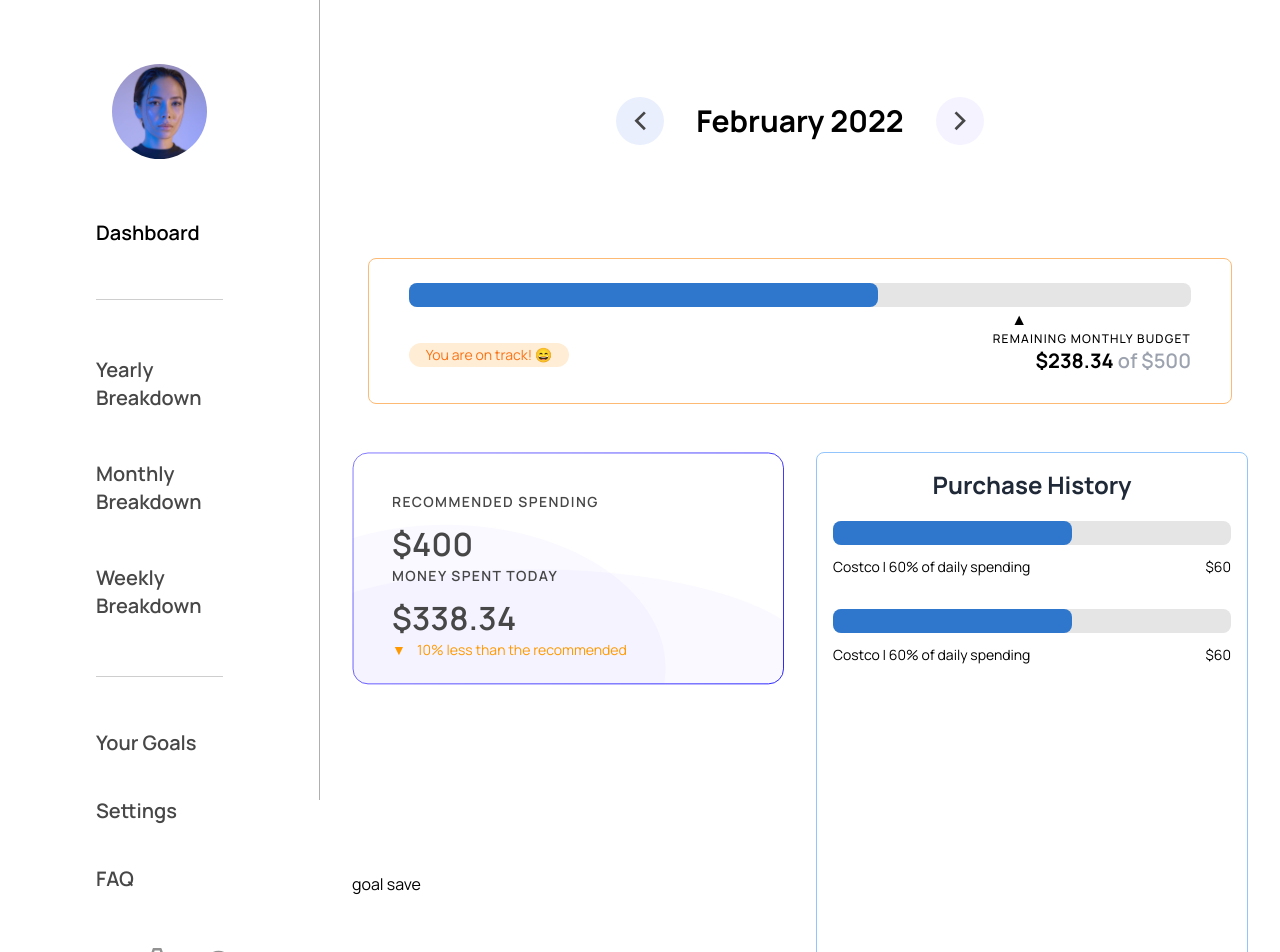
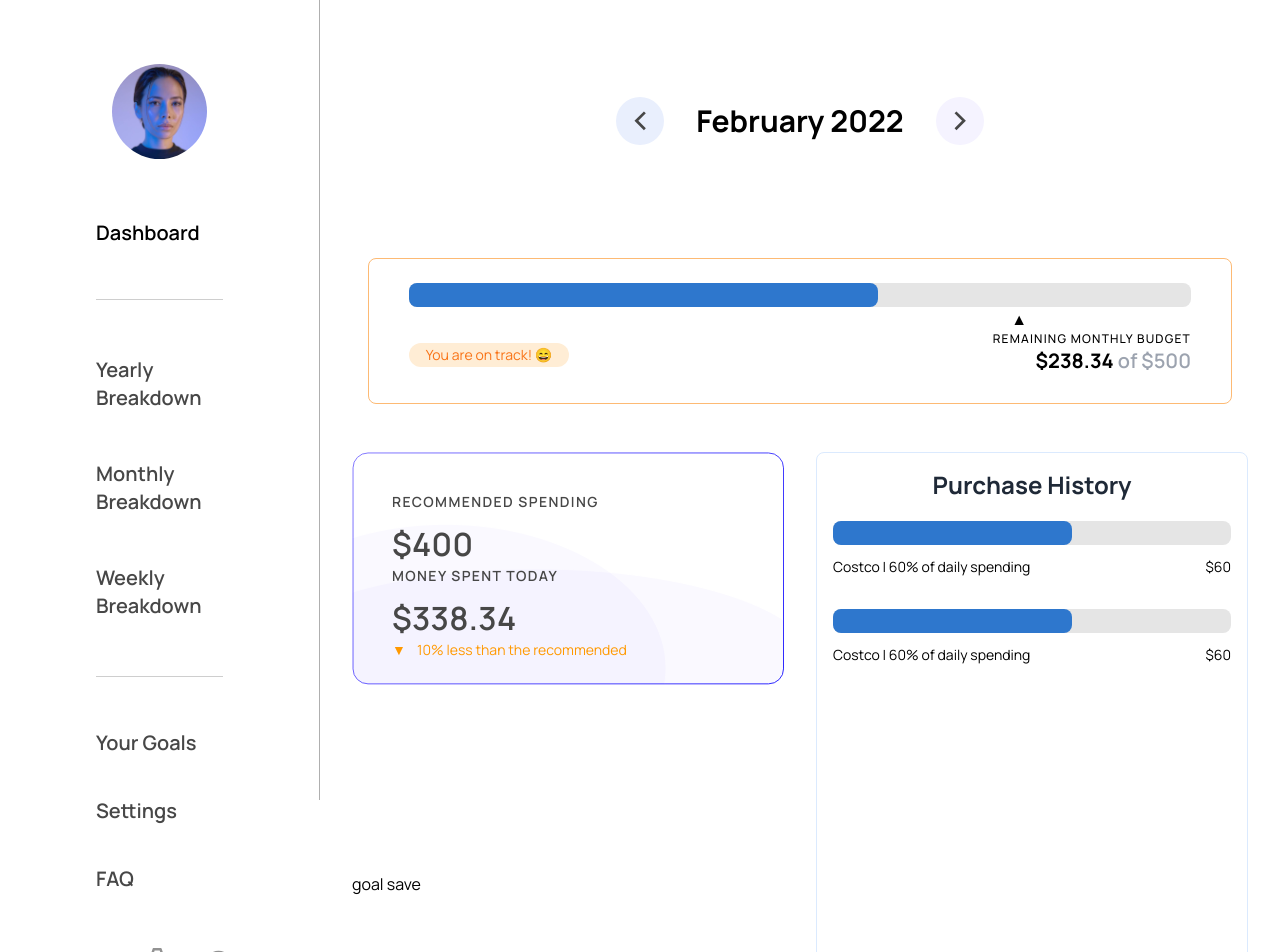
Before and after one commit to anyuan-chen/perdiem, a Next.js app: page /day/2022-01-29 in a window 1280 px wide. Shown: the top 952 px of the page. Built offline with nearby package versions, Linux system fonts and the light colour scheme.

Commit message:
Lighten blue border

```diff
--- a/pages/day/[day].js
+++ b/pages/day/[day].js
@@ -73,7 +73,7 @@ export default function Day({ day }) {
             </p>
           </BankCard>
         </div>
-        <div className="bg-white border-blue-300 rounded-lg border py-4 px-4 px-10 row-span-4 flex flex-col gap-3 items-center">
+        <div className="bg-white border-blue-100 rounded-lg border py-4 px-4 px-10 row-span-4 flex flex-col gap-3 items-center">
           <h1 className="text-2xl font-bold text-gray-800 mb-2">
             Purchase History
           </h1>
```
